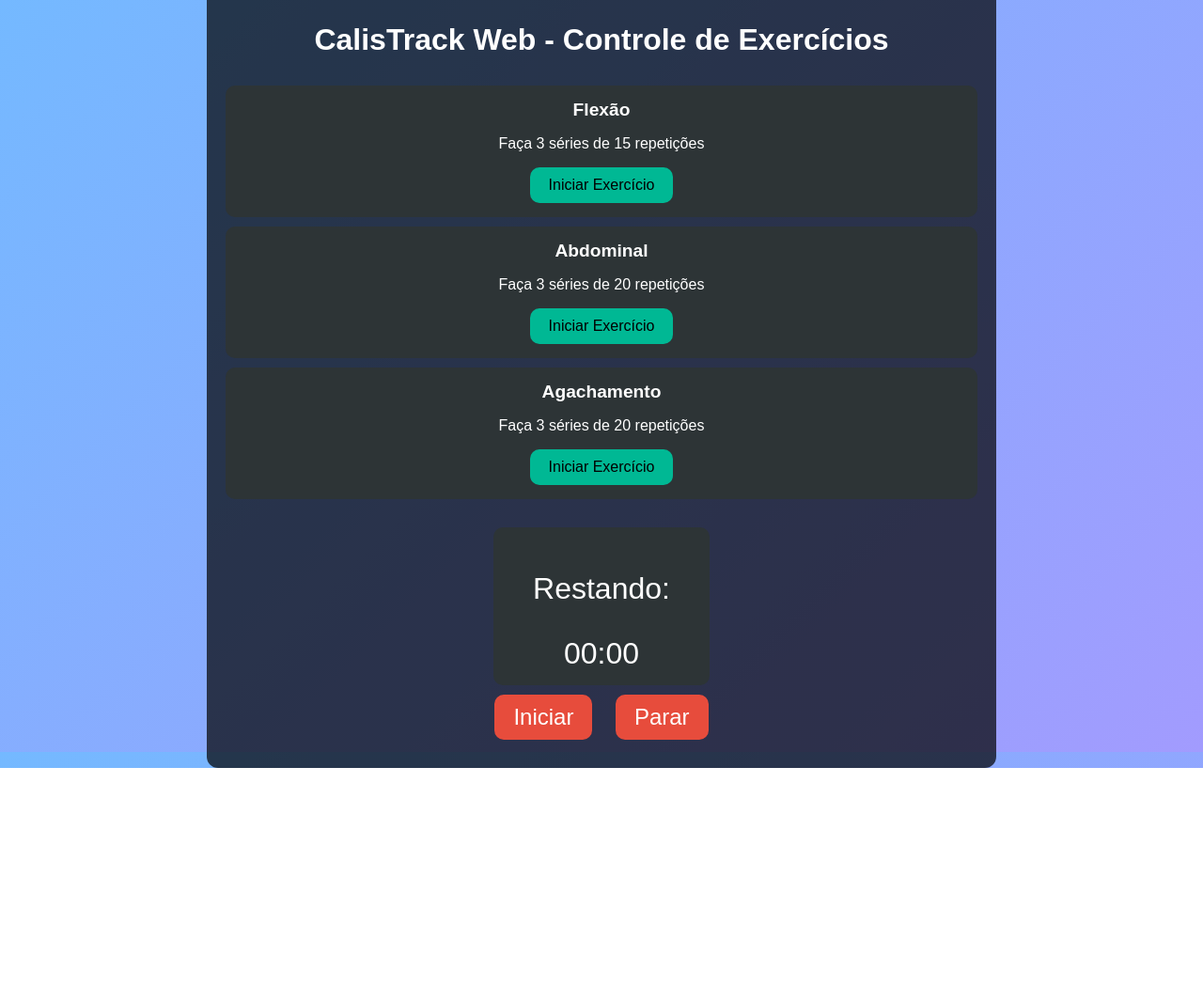
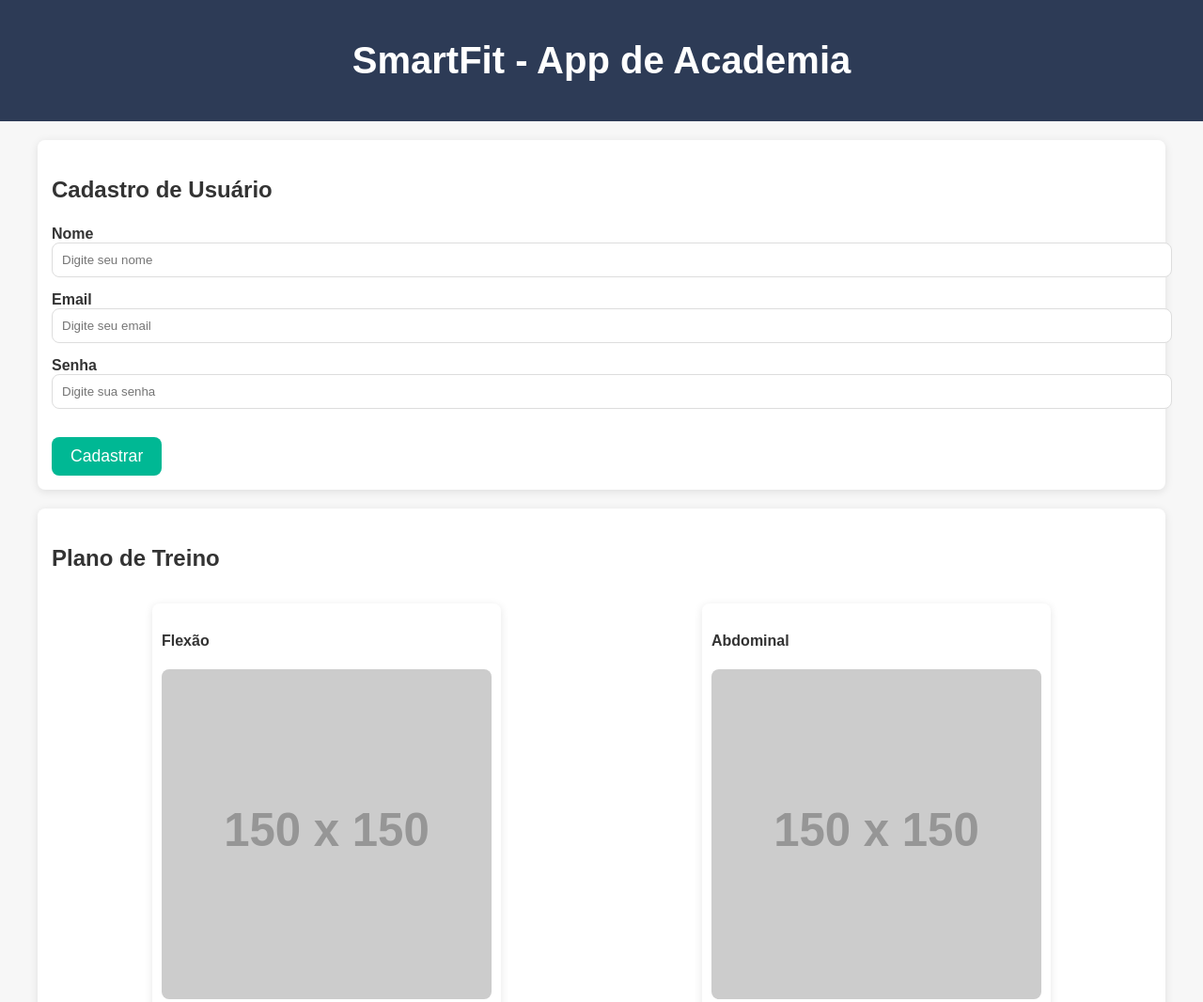
Before and after one commit to Feniksh/calistrack-web, a plain HTML site: page index.html in a window 1280 px wide. Shown: the top 1066 px of the page at 94% size. Before the commit the page ends 817 px from the top, so only its background shows below. Drawn offline with Linux system fonts and the light colour scheme; placeholder pictures from the web are drawn by us.

Commit message:
Update index.html

```diff
--- a/index.html
+++ b/index.html
@@ -3,114 +3,166 @@
 <head>
     <meta charset="UTF-8">
     <meta name="viewport" content="width=device-width, initial-scale=1.0">
-    <title>CalisTrack Web - App de Treino</title>
+    <title>App de Academia - SmartFit</title>
     <style>
         body {
             font-family: 'Arial', sans-serif;
             margin: 0;
             padding: 0;
-            background: linear-gradient(135deg, #74b9ff, #a29bfe);
+            background: #f7f7f7;
+            color: #333;
+        }
+        header {
+            background-color: #2D3B56;
+            color: white;
+            padding: 15px;
+            text-align: center;
+        }
+        header h1 {
+            font-size: 2.5rem;
+        }
+        .container {
+            max-width: 1200px;
+            margin: 0 auto;
+            padding: 20px;
+        }
+        .card {
+            background: white;
+            box-shadow: 0 2px 10px rgba(0, 0, 0, 0.1);
+            border-radius: 8px;
+            margin-bottom: 20px;
+            padding: 15px;
+            transition: transform 0.3s ease;
+        }
+        .card:hover {
+            transform: scale(1.05);
+        }
+        .card h3 {
+            font-size: 1.5rem;
+        }
+        .button {
+            background-color: #00b894;
+            color: white;
+            padding: 10px 20px;
+            border: none;
+            border-radius: 8px;
+            cursor: pointer;
+            font-size: 1.1rem;
+            margin-top: 15px;
+        }
+        .button:hover {
+            background-color: #00cec9;
+        }
+        .timer {
             display: flex;
             justify-content: center;
-            align-items: center;
-            height: 100vh;
-            color: white;
-            text-align: center;
-        }
-        .container {
-            width: 100%;
-            max-width: 800px;
-            padding: 20px;
-            background: rgba(0, 0, 0, 0.7);
-            border-radius: 12px;
-        }
-        h1 {
-            font-size: 2rem;
-            margin-bottom: 30px;
-        }
-        .exercise-container {
-            margin-bottom: 30px;
-        }
-        .exercise-card {
-            background: #2d3436;
-            padding: 15px;
-            border-radius: 10px;
-            margin-bottom: 10px;
-            transition: transform 0.3s ease;
-        }
-        .exercise-card:hover {
-            transform: scale(1.05);
-        }
-        .exercise-title {
-            font-size: 1.2rem;
-            font-weight: bold;
-        }
-        .button {
-            background: #00b894;
-            border: none;
-            padding: 10px 20px;
-            border-radius: 10px;
-            font-size: 1rem;
-            cursor: pointer;
-            transition: background 0.3s;
-        }
-        .button:hover {
-            background: #00cec9;
-        }
-        .timer {
             font-size: 2rem;
             margin: 20px 0;
-            padding: 15px;
-            background: #2d3436;
-            border-radius: 10px;
-            width: 200px;
-            margin: 0 auto;
         }
         .timer-controls button {
             font-size: 1.5rem;
             padding: 10px 20px;
-            margin: 10px;
-            background: #e74c3c;
+            margin: 0 10px;
+            background-color: #e74c3c;
             border: none;
-            border-radius: 10px;
             color: white;
             cursor: pointer;
+            border-radius: 8px;
         }
         .timer-controls button:hover {
-            background: #d63031;
+            background-color: #d63031;
+        }
+        .form-group {
+            margin-bottom: 15px;
+        }
+        .form-group input {
+            width: 100%;
+            padding: 10px;
+            border-radius: 8px;
+            border: 1px solid #ddd;
+        }
+        .form-group label {
+            font-weight: bold;
+        }
+        .exercise-list {
+            display: flex;
+            flex-wrap: wrap;
+            justify-content: space-around;
+        }
+        .exercise-item {
+            width: 30%;
+            background-color: #fff;
+            padding: 10px;
+            margin: 10px;
+            border-radius: 8px;
+            box-shadow: 0 2px 10px rgba(0, 0, 0, 0.1);
+        }
+        .exercise-item img {
+            width: 100%;
+            border-radius: 8px;
         }
     </style>
 </head>
 <body>
+
+    <header>
+        <h1>SmartFit - App de Academia</h1>
+    </header>
+
     <div class="container">
-        <h1>CalisTrack Web - Controle de Exercícios</h1>
+        <!-- Cadastro de Usuário -->
+        <div class="card">
+            <h3>Cadastro de Usuário</h3>
+            <form id="registerForm">
+                <div class="form-group">
+                    <label for="name">Nome</label>
+                    <input type="text" id="name" placeholder="Digite seu nome" required>
+                </div>
+                <div class="form-group">
+                    <label for="email">Email</label>
+                    <input type="email" id="email" placeholder="Digite seu email" required>
+                </div>
+                <div class="form-group">
+                    <label for="password">Senha</label>
+                    <input type="password" id="password" placeholder="Digite sua senha" required>
+                </div>
+                <button type="submit" class="button">Cadastrar</button>
+            </form>
+        </div>
 
-        <div class="exercise-container">
-            <div class="exercise-card">
-                <div class="exercise-title">Flexão</div>
+        <!-- Plano de Treinos -->
+        <div class="card">
+            <h3>Plano de Treino</h3>
+            <div class="exercise-list">
+                <div class="exercise-item">
+                    <h4>Flexão</h4>
+                    <img src="https://via.placeholder.com/150" alt="Exercício Flexão">
                     <p>Faça 3 séries de 15 repetições</p>
-                <button class="button">Iniciar Exercício</button>
+                    <button class="button">Iniciar Treino</button>
                 </div>
-            <div class="exercise-card">
-                <div class="exercise-title">Abdominal</div>
+                <div class="exercise-item">
+                    <h4>Abdominal</h4>
+                    <img src="https://via.placeholder.com/150" alt="Exercício Abdominal">
                     <p>Faça 3 séries de 20 repetições</p>
-                <button class="button">Iniciar Exercício</button>
+                    <button class="button">Iniciar Treino</button>
                 </div>
-            <div class="exercise-card">
-                <div class="exercise-title">Agachamento</div>
+                <div class="exercise-item">
+                    <h4>Agachamento</h4>
+                    <img src="https://via.placeholder.com/150" alt="Exercício Agachamento">
                     <p>Faça 3 séries de 20 repetições</p>
-                <button class="button">Iniciar Exercício</button>
+                    <button class="button">Iniciar Treino</button>
+                </div>
             </div>
         </div>
 
-        <div class="timer">
-            <p>Restando:</p>
-            <span id="time">00:00</span>
-        </div>
-
+        <!-- Cronômetro -->
+        <div class="card">
+            <h3>Cronômetro de Treino</h3>
+            <div class="timer" id="timer">00:00</div>
             <div class="timer-controls">
                 <button id="startTimer">Iniciar</button>
                 <button id="stopTimer">Parar</button>
+            </div>
         </div>
     </div>
 
@@ -125,7 +177,7 @@
             return (minutes < 10 ? '0' : '') + minutes + ':' + (seconds < 10 ? '0' : '') + seconds;
         }
 
-        // Função para iniciar o cronômetro
+        // Iniciar o cronômetro
         document.getElementById('startTimer').addEventListener('click', function() {
             if (!isRunning) {
                 isRunning = true;
@@ -135,16 +187,25 @@
                         seconds = 0;
                         minutes++;
                     }
-                    document.getElementById('time').textContent = formatTime();
+                    document.getElementById('timer').textContent = formatTime();
                 }, 1000);
             }
         });
 
-        // Função para parar o cronômetro
+        // Parar o cronômetro
         document.getElementById('stopTimer').addEventListener('click', function() {
             clearInterval(timer);
             isRunning = false;
         });
+
+        // Cadastro de Usuário
+        document.getElementById('registerForm').addEventListener('submit', function(event) {
+            event.preventDefault();
+            const name = document.getElementById('name').value;
+            const email = document.getElementById('email').value;
+            const password = document.getElementById('password').value;
+            alert('Usuário ' + name + ' cadastrado com sucesso!');
+        });
     </script>
 </body>
 </html>
```
Lines whose indentation alone changed are shown as unchanged.
